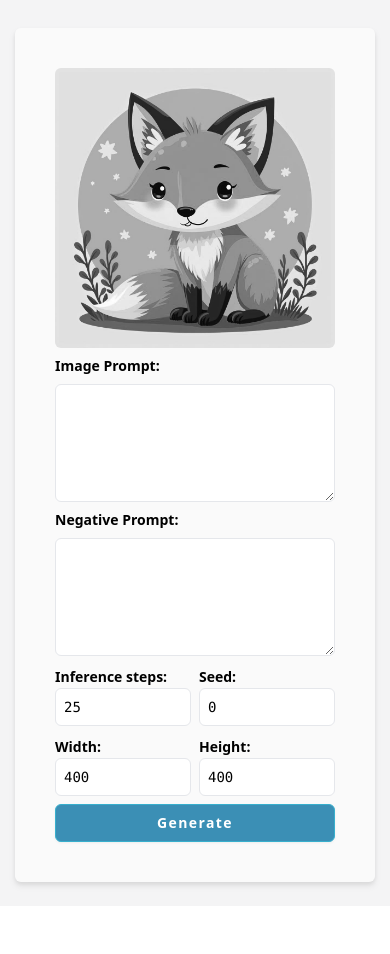
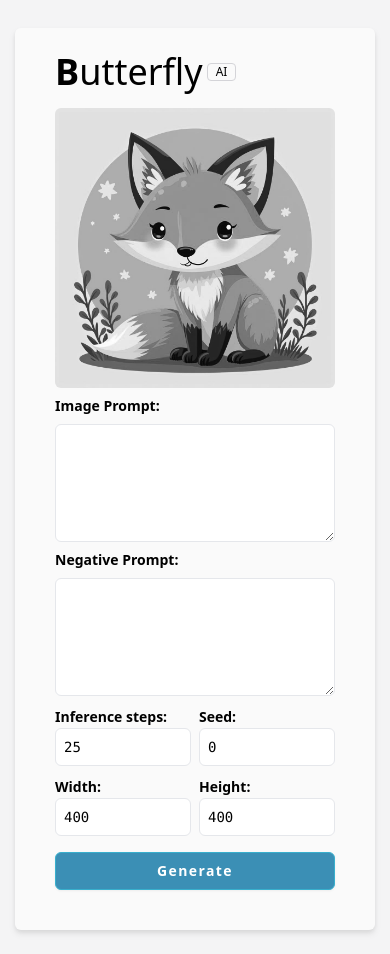
Before and after one commit to baidargul/butterflyai, a Next.js app: page / in a window 390 px wide. Before the commit the page ends 906 px from the top, so only its background shows below. Built offline with nearby package versions, Linux system fonts and the light colour scheme.

Commit message:
better ui

```diff
--- a/components/GeneratorPanel.tsx
+++ b/components/GeneratorPanel.tsx
@@ -89,6 +89,12 @@ const GeneratorPanel = (props: Props) => {
   return (
     <div className="flex flex-col-reverse mt-4 sm:mt-0 sm:flex-row justify-center gap-2 sm:gap-10 w-full bg-zinc-50 drop-shadow-md rounded-md p-10">
       <div className="flex flex-col gap-2 w-full">
+        <div className=" gap-1 items-center hidden sm:flex -mt-4">
+          <span className="text-4xl first-letter:font-semibold">Butterfly</span>
+          <span className="px-2 bg-zinc-50 text-xs rounded border border-zinc-300">
+            AI
+          </span>
+        </div>
         <span className="font-semibold text-sm sm:text-md">Image Prompt:</span>
         <textarea
           disabled={isCreating}
@@ -149,7 +155,7 @@ const GeneratorPanel = (props: Props) => {
             />
           </div>
         </div>
-        <div>
+        <div className="mt-2">
           <button
             onClick={() => request()}
             disabled={isCreating}
@@ -163,7 +169,15 @@ const GeneratorPanel = (props: Props) => {
           </button>
         </div>
       </div>
-      <div className="min-w-[250px]">{<ImageViewer image={image} />}</div>
+      <div>
+        <div className="flex gap-1 items-center mb-4 -mt-4 sm:hidden">
+          <span className="text-4xl first-letter:font-semibold">Butterfly</span>
+          <span className="px-2 bg-zinc-50 text-xs rounded border border-zinc-300">
+            AI
+          </span>
+        </div>
+        <div className="min-w-[250px]">{<ImageViewer image={image} />}</div>
+      </div>
     </div>
   );
 };
```
